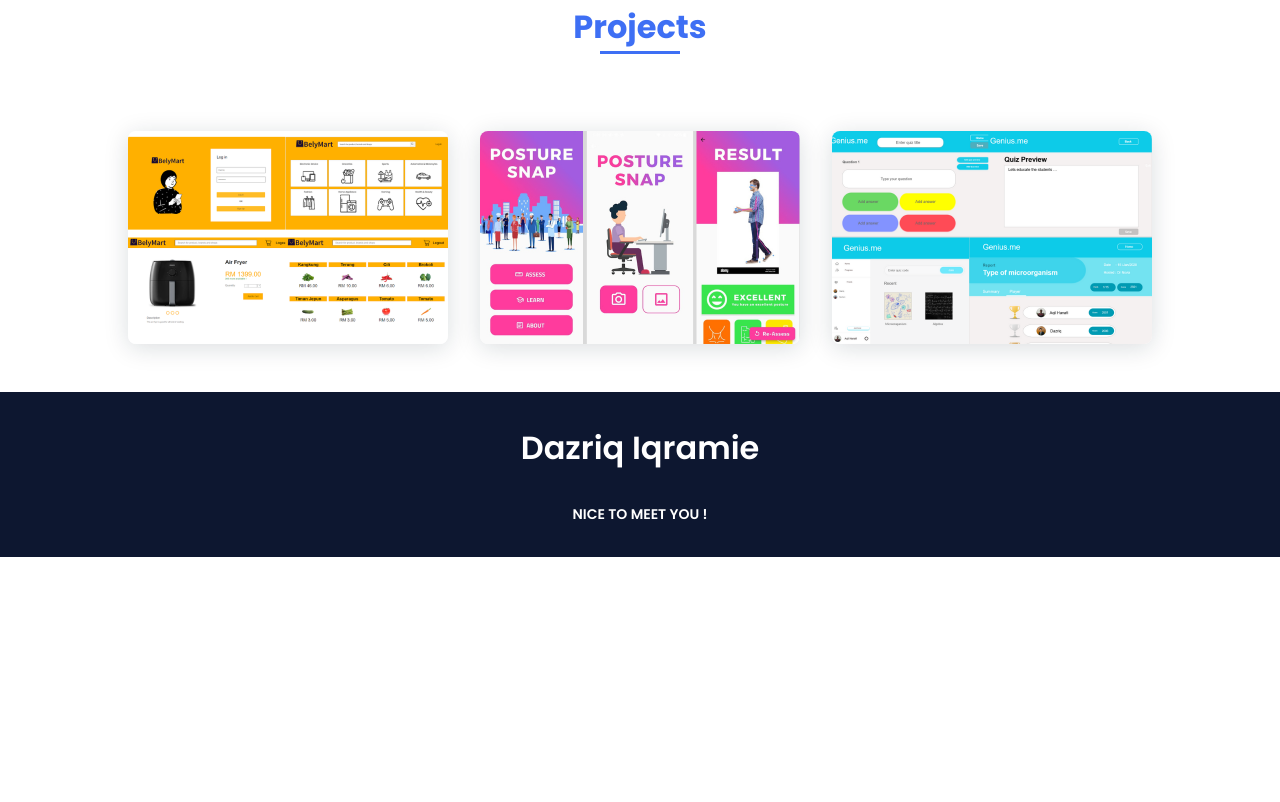
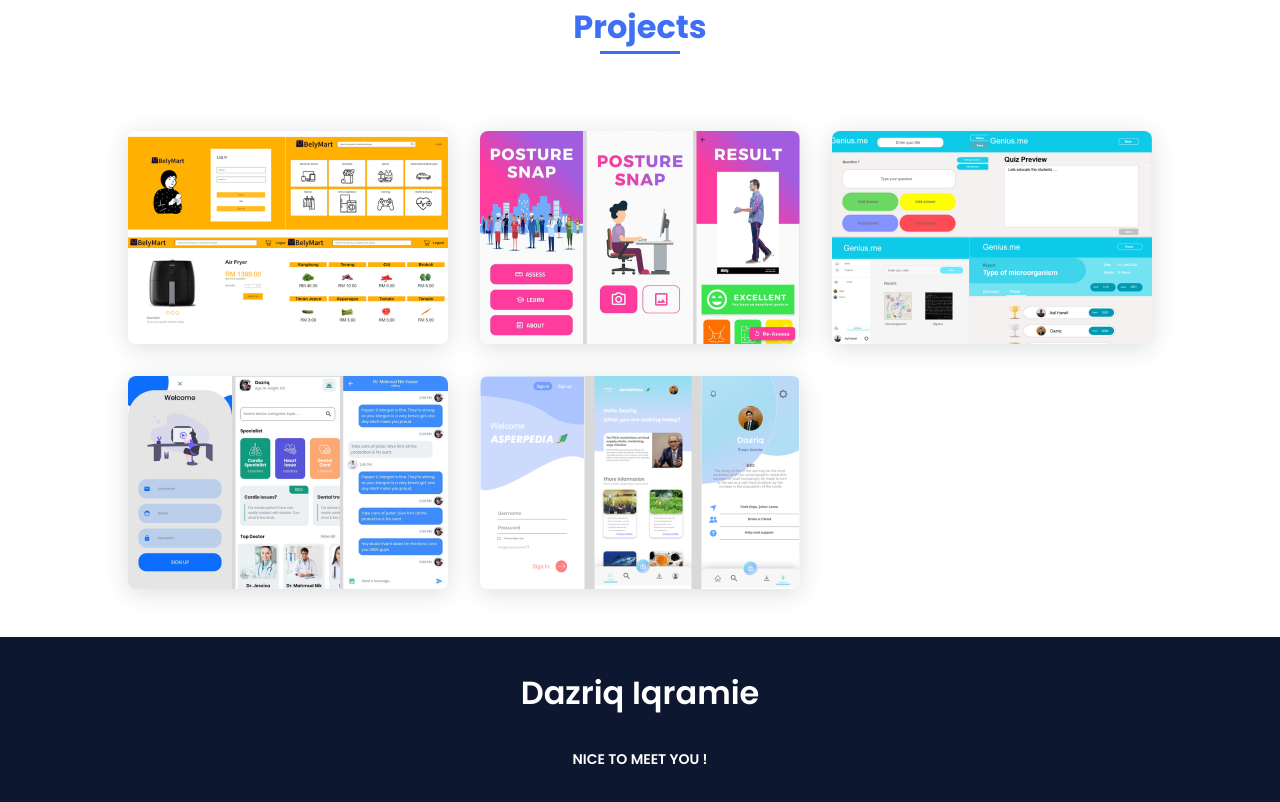
Before and after one commit to Dazriq/Dazriq.github.io, a plain HTML site: page index.html in a window 1280 px wide. Shown: the part 2472-3274 px from the top of the page. Before the commit the page ends 3029 px from the top, so only its background shows below. Drawn offline with nearby package versions, Linux system fonts and the light colour scheme.

Commit message:
projects added

```diff
--- a/index.html
+++ b/index.html
@@ -209,6 +209,12 @@
                     <a href="https://github.com/Dazriq/Genius.me" target="_blank" class="work__img">
                         <img src="assets/img/geniusMeCover.png" alt="">
                     </a>
+                    <a href="https://github.com/Dazriq/TanyaDr" target="_blank" class="work__img">
+                        <img src="assets/img/tanyaDrCover.png" alt="">
+                    </a>
+                    <a href="#" onclick="return false;" class="work__img">
+                        <img src="assets/img/Asperpedia.png" alt="">
+                    </a>
                 </div>
             </section>
         </main>
```
Also changed, not shown: assets/img/Asperpedia.png (added), assets/img/tanyaDrCover.png (added).
